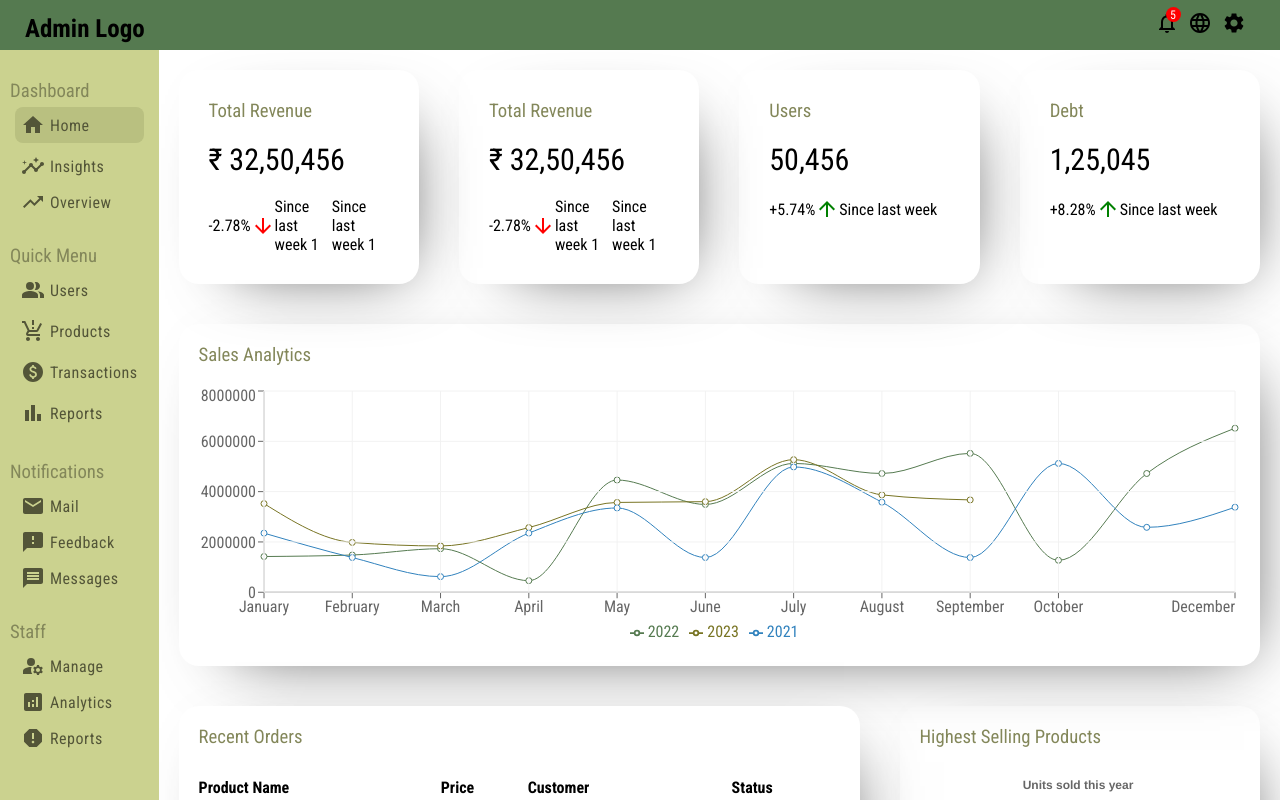
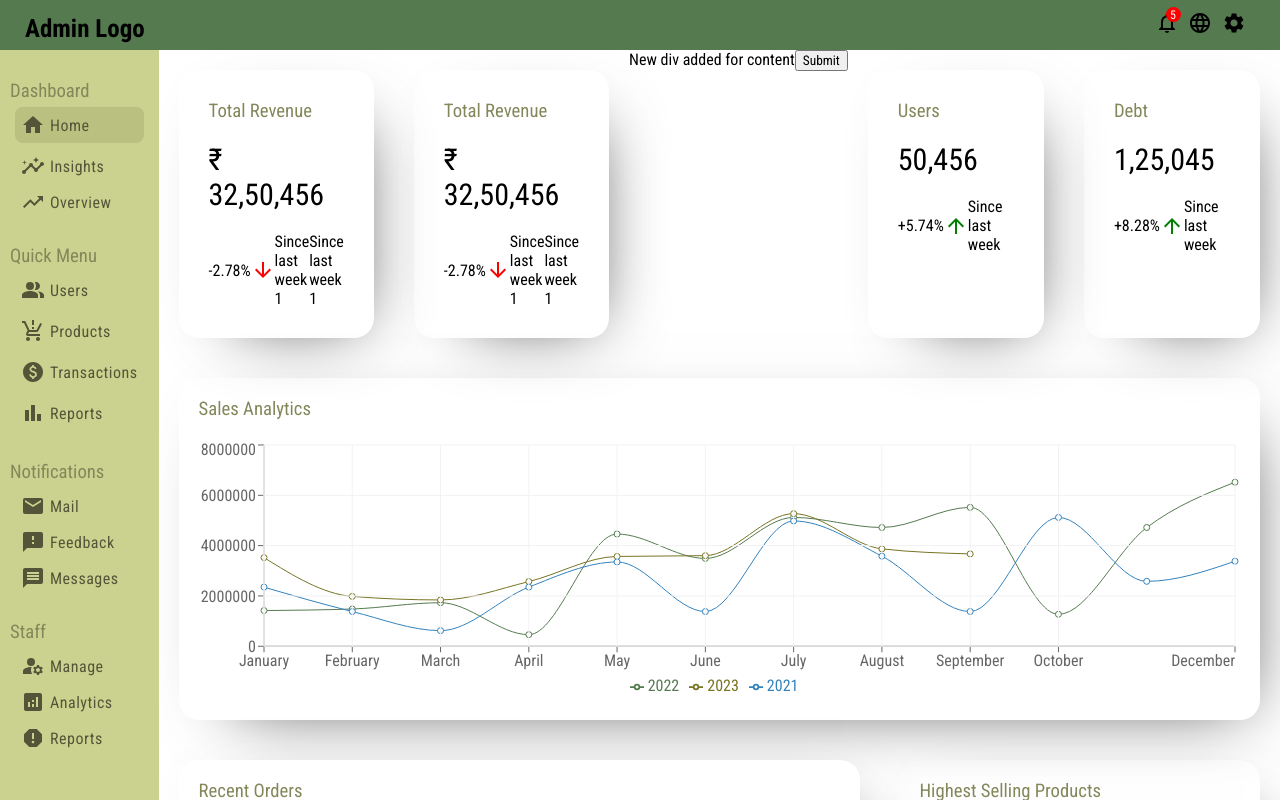
Before and after one commit to prajzz7/admin-dashboard, a React (Create React App) app: page / in a window 1280 px wide. Shown: the top 800 px of the page. Built offline with nearby package versions, Linux system fonts and the light colour scheme.

Commit message:
New div created

```diff
--- a/src/components/highlightInfo/HighlightInfo.jsx
+++ b/src/components/highlightInfo/HighlightInfo.jsx
@@ -26,6 +26,10 @@ const HighlightInfo = () => {
 
             </div>
         </div>
+        <div className='deleteLater'>
+            New div added for content
+            <button>Submit</button>
+        </div>
         <div className='highlightItem'>
             <h3 className='highlightTitle'>Users</h3>
             <span className='highlightMoney'>50,456</span>
```
